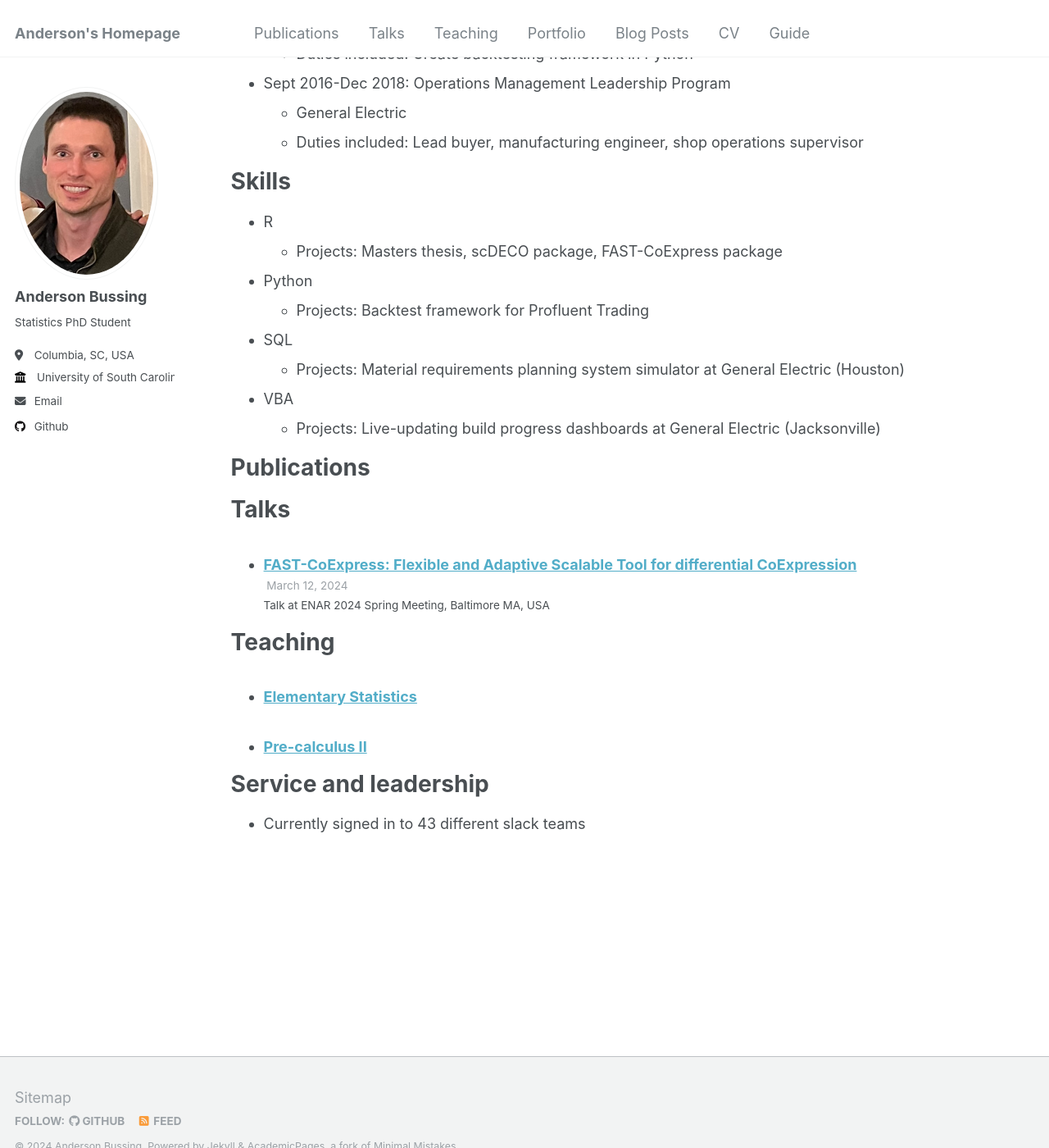
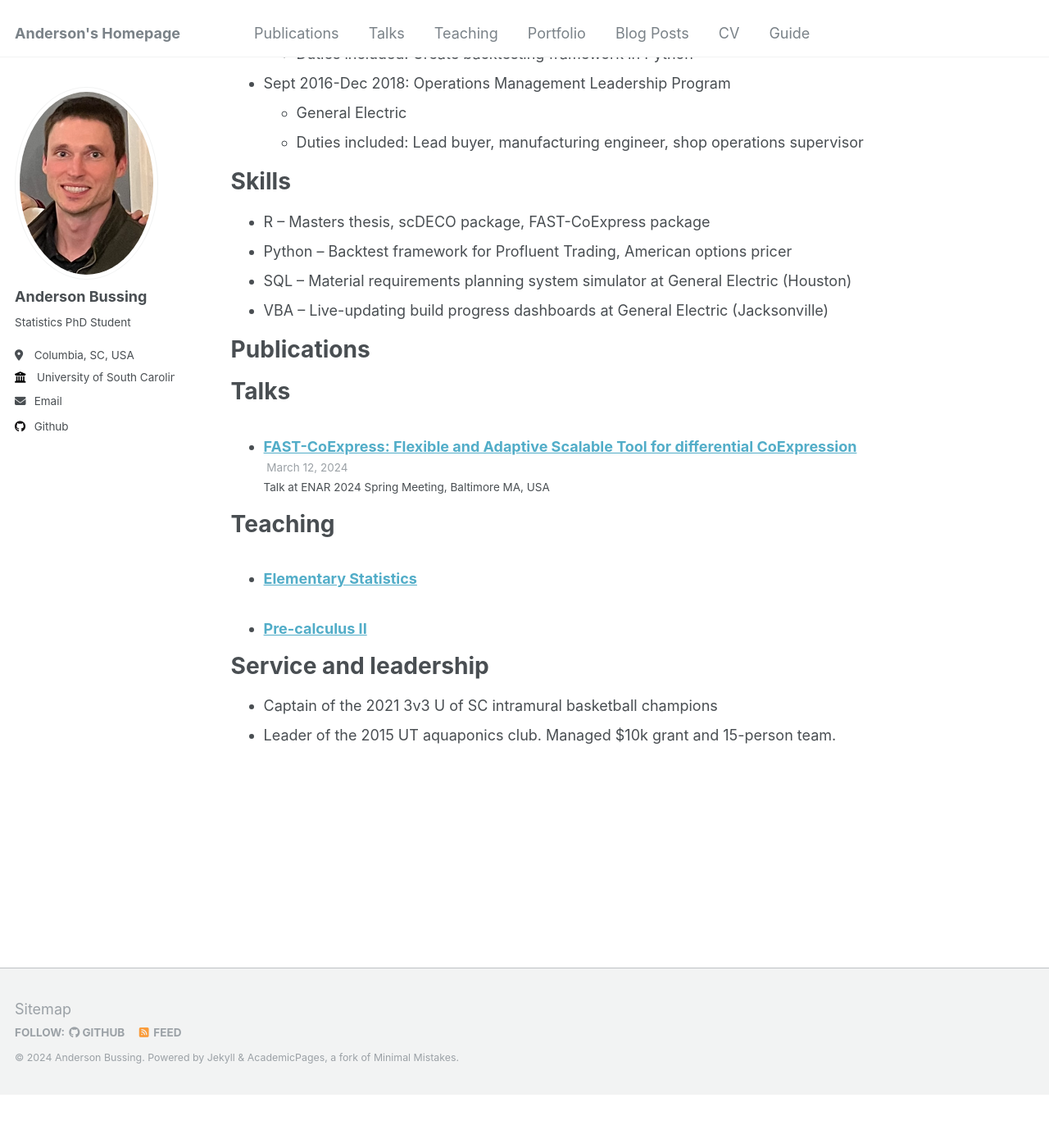
Before and after one commit to abussing/abussing.github.io, a Jekyll site: the page built from _pages/cv.md, in a window 1280 px wide and 1400 px high, scrolled down 569 px. Shown: the whole window at 82% size. Built offline with Jekyll 4.4.1, drawn with Linux system fonts in a browser that asks for light colours; after the commit the page ends 1905 px from its top, so only the background shows below that.

Commit message:
Update cv.md

```diff
--- a/_pages/cv.md
+++ b/_pages/cv.md
@@ -33,14 +33,10 @@ Work experience
 
 Skills
 ======
-* R
-  * Projects: Masters thesis, scDECO package, FAST-CoExpress package
-* Python
-  * Projects: Backtest framework for Profluent Trading
-* SQL
-  * Projects: Material requirements planning system simulator at General Electric (Houston)
-* VBA
-  * Projects: Live-updating build progress dashboards at General Electric (Jacksonville)
+* R -- Masters thesis, scDECO package, FAST-CoExpress package
+* Python -- Backtest framework for Profluent Trading, American options pricer
+* SQL -- Material requirements planning system simulator at General Electric (Houston)
+* VBA -- Live-updating build progress dashboards at General Electric (Jacksonville)
 
 Publications
 ======
@@ -62,4 +58,5 @@ Teaching
 
 Service and leadership
 ======
-* Currently signed in to 43 different slack teams
+* Captain of the 2021 3v3 U of SC intramural basketball champions
+* Leader of the 2015 UT aquaponics club. Managed $10k grant and 15-person team.
```
